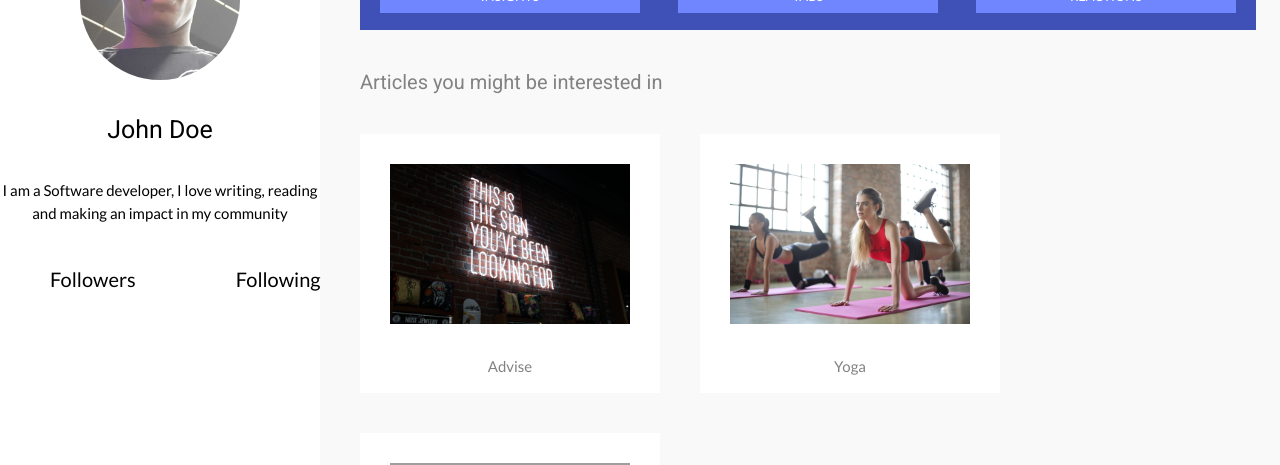
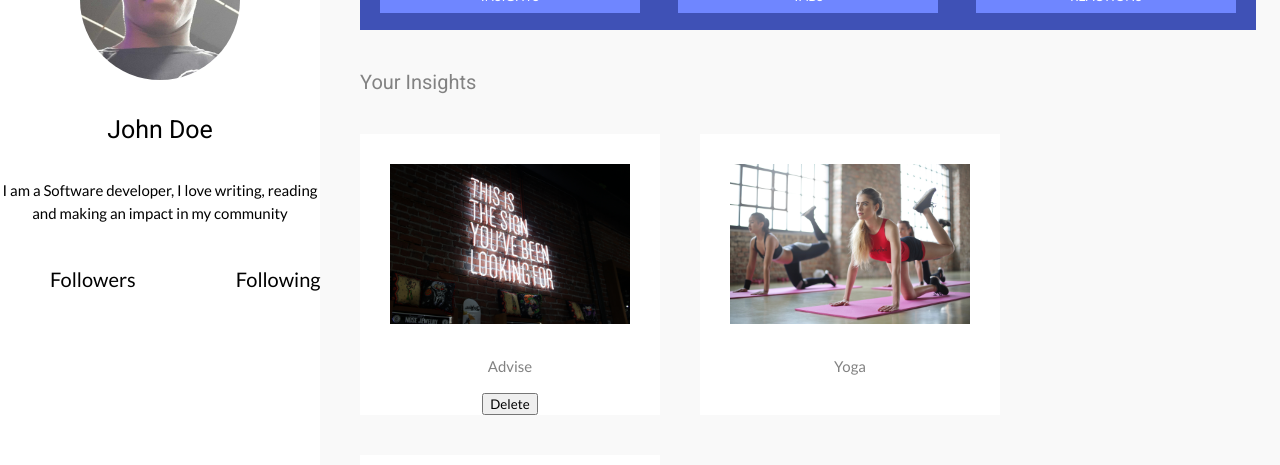
Before and after one commit to LABS-EU3/react_blog_frontend, a React (Create React App) app: page /profile in a window 1280 px wide. Shown: the part 145-610 px from the top of the page. Built offline with nearby package versions, Linux system fonts and the light colour scheme; sample sign-in values are in the browser's storage; grey boxes are pictures that could not be loaded.

Commit message:
changes made

```diff
--- a/src/pages/ProfileCard.js
+++ b/src/pages/ProfileCard.js
@@ -161,13 +161,14 @@ function ProfileCard() {
 
                 </MiniDiv>
 
-                <h4> Articles you might be interested in </h4>
+                <h4> Your Insights </h4>
 
                 <section className="new-section">
 
                     <ThirdDiv>
                         <img src={words} alt="#" />
                         <P>Advise</P>
+                        <button>Delete</button>
                     </ThirdDiv>
 
                     <ThirdDiv>
```
